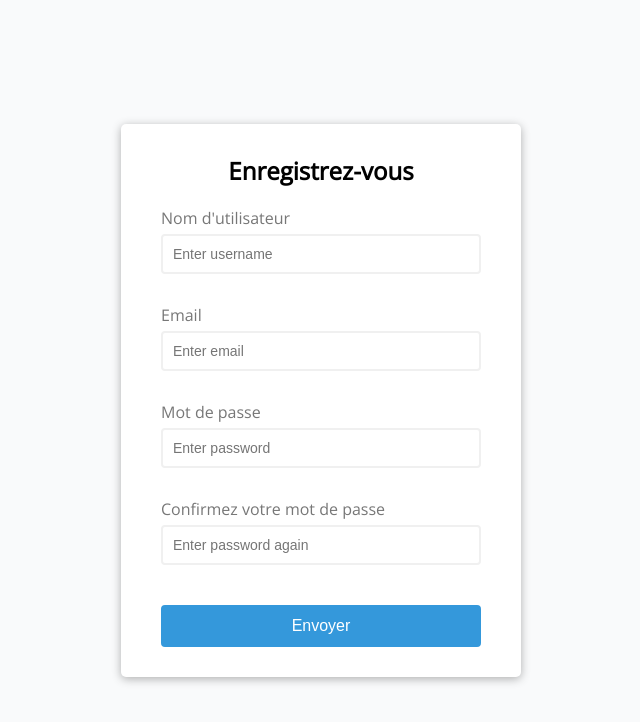
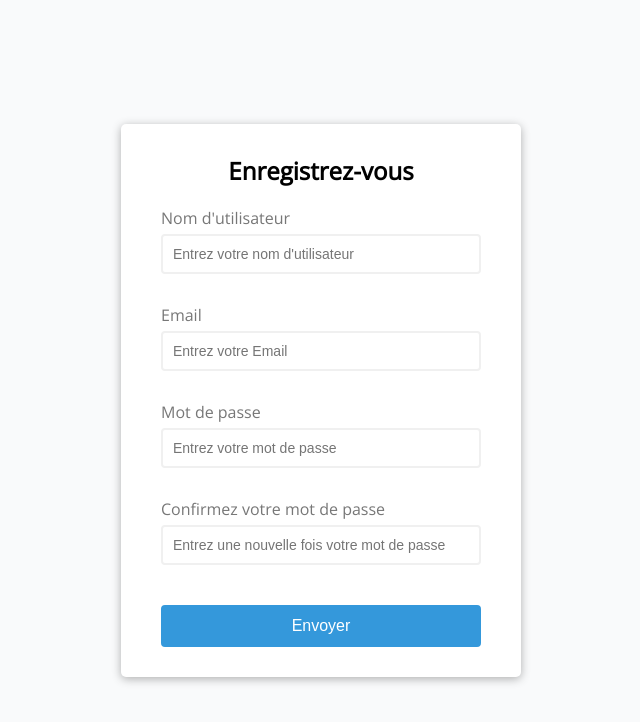
Before and after one commit to Azroph/Validateur-de-formulaire, a plain HTML site: page index.html in a window 1280 px wide. Shown: the whole page, without its empty margins (319-959 px from the left). Drawn offline with nearby package versions, Linux system fonts and the light colour scheme.

Commit message:
Update index.html

```diff
--- a/index.html
+++ b/index.html
@@ -12,17 +12,17 @@
           <h2>Enregistrez-vous</h2>
           <div class="form-control">
             <label for="username">Nom d'utilisateur</label>
-            <input type="text" id="username" placeholder="Enter username" />
+            <input type="text" id="username" placeholder="Entrez votre nom d'utilisateur" />
             <small>Message d'erreur</small>
           </div>
           <div class="form-control">
             <label for="email">Email</label>
-            <input type="text" id="email" placeholder="Enter email" />
+            <input type="text" id="email" placeholder="Entrez votre Email" />
             <small>Message d'erreur</small>
           </div>
           <div class="form-control">
             <label for="password">Mot de passe</label>
-            <input type="password" id="password" placeholder="Enter password" />
+            <input type="password" id="password" placeholder="Entrez votre mot de passe" />
             <small>Message d'erreur</small>
           </div>
           <div class="form-control">
@@ -30,7 +30,7 @@
             <input
               type="password"
               id="password2"
-              placeholder="Enter password again"
+              placeholder="Entrez une nouvelle fois votre mot de passe"
             />
             <small>Message d'erreur</small>
           </div>
```
